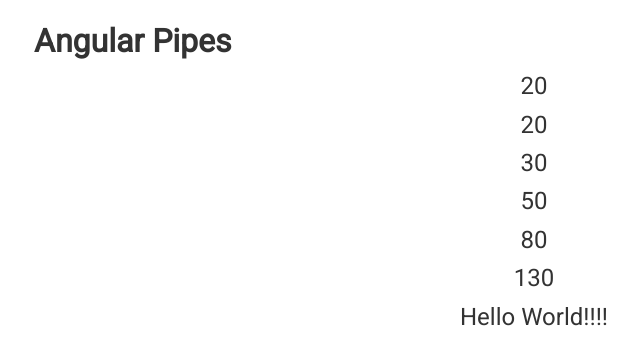
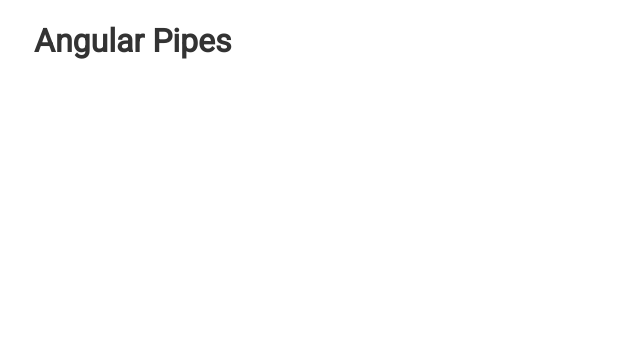
Before and after one commit to parunkov/angular4, an Angular app: page / in a window 1280 px wide. Shown: the top 364 px of the page, without its empty margins (106-746 px from the left). Built offline with nearby package versions, Linux system fonts and the light colour scheme.

Commit message:
begin filter pipe

```diff
--- a/src/app/app.component.html
+++ b/src/app/app.component.html
@@ -1,28 +1,4 @@
 <div class="container">
     <h1>Angular Pipes</h1>
-    <!-- <p>{{ e | number:'1.1-5' }}</p>
-    <p>{{ e | number:'3.1-2' }}</p>
-    <p>{{ e | number:'1.0-0' }}</p>
-    <p>{{ str | uppercase | lowercase | titlecase }}</p>
-    <p>{{ str | titlecase | slice:1:5 }}</p>
-    <p>{{ str | titlecase | slice:-2 }}</p>
-    <p>{{ date | date:'fullDate' }}</p>
-    <p>{{ date | date:'longDate' }}</p>
-    <p>{{ date | date:'MMMM dd, yyyy, HH:mm:ss' }}</p>
-    <p>{{ float }}</p>
-    <p>{{ float | currency }}</p>
-    <p>{{ float | percent:'3.1-2' }}</p>
-    <p>{{ float | percent:'2.0-0' }}</p>
-
-    <pre>{{ obj | json }}</pre> -->
-
-    <p>{{ 10 | mult }}</p>
-    <p>{{ 10 | mult:2 }}</p>
-    <p>{{ 10 | mult:3 }}</p>
-    <p>{{ 10 | mult:5 }}</p>
-    <p>{{ 10 | mult:8 }}</p>
-    <p>{{ 10 | mult:13 }}</p>
-
-    <p>{{ 'Hello World    ' | exMarks }}</p>
 
 </div>
--- a/src/app/app.component.ts
+++ b/src/app/app.component.ts
@@ -1,28 +1,12 @@
 import { CommonModule } from '@angular/common';
 import { Component } from '@angular/core';
-import { MultByPipe } from './pipes/mult-by.pipe';
-import { ExMarksPipe } from './pipes/ex-marks.pipe';
 
 @Component({
   selector: 'app-root',
   standalone: true,
-  imports: [CommonModule, MultByPipe, ExMarksPipe],
+  imports: [CommonModule],
   templateUrl: './app.component.html',
   styleUrl: './app.component.scss'
 })
 export class AppComponent  {
-  e: number = Math.E;
-  str = 'hello world';
-  date: Date = new Date();
-  float: number = 0.42;
-  obj = {
-    a: 1,
-    b: {
-      c: 2,
-      d: {
-        e: 3,
-        f: 4
-      }
-    }
-  }
 }
```
